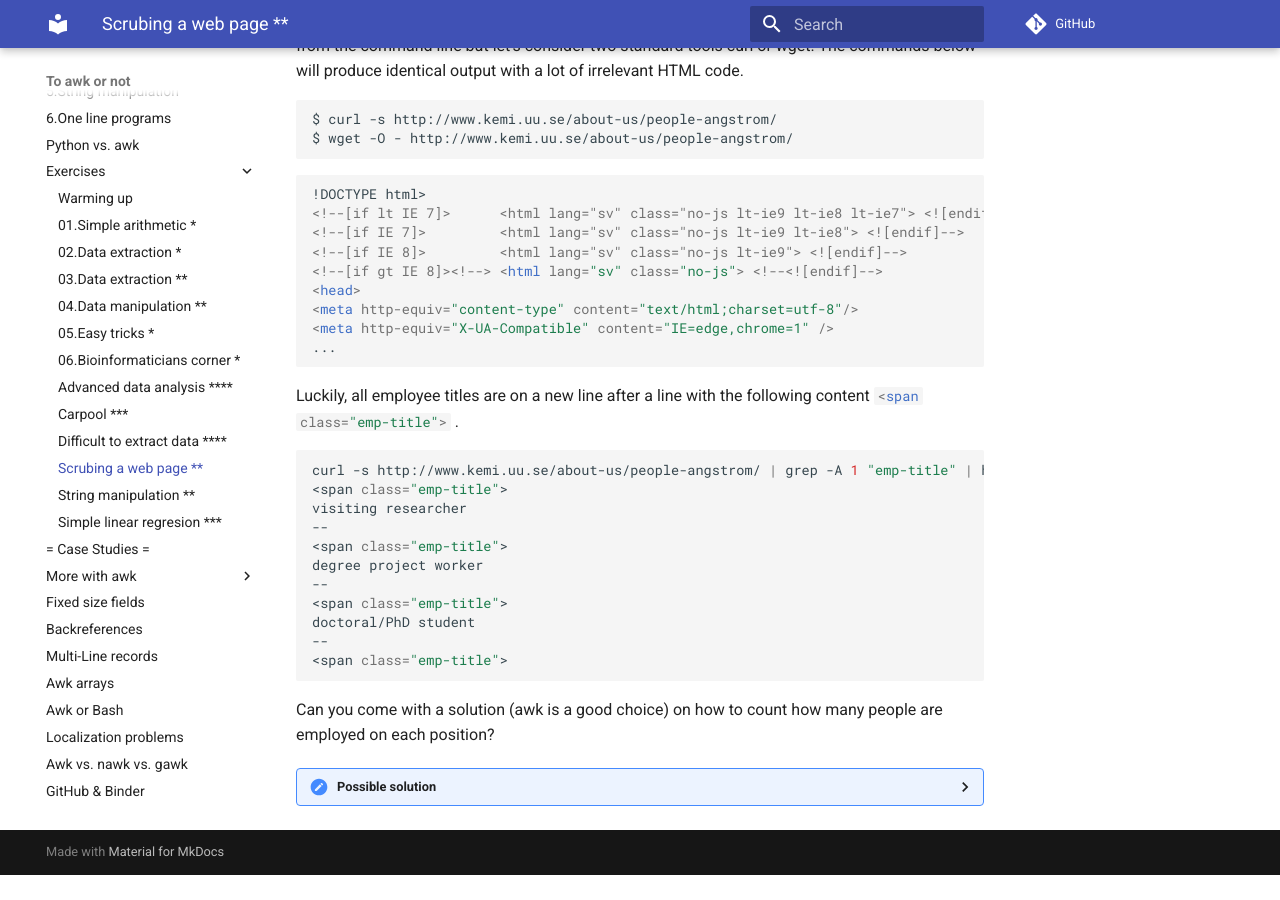
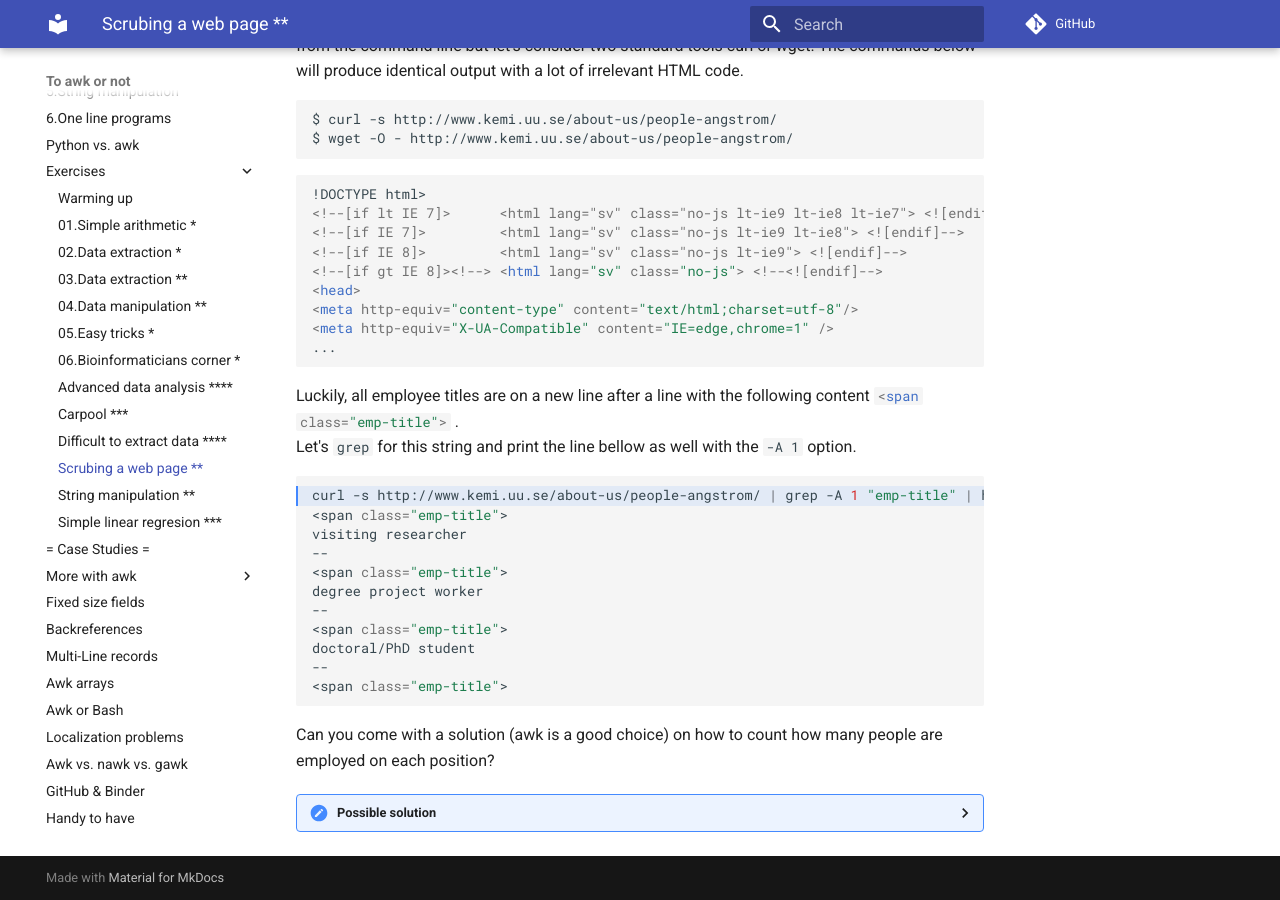
Before and after one commit to vkimb/to-awk-or-not, an MkDocs documentation site: the page built from docs/Exercises/Scrubbing.md, in a window 1280 px wide and 900 px high, scrolled down 600 px. Built offline with MkDocs 1.6.1 and Material for MkDocs 9.7.7, drawn with Linux system fonts in a browser that asks for light colours; comment, search, counter and statistics services are not loaded; before the commit the page ends 1475 px from its top, so only the background shows below that.

Commit message:
mkdocs21

````diff
--- a/docs/Exercises/Scrubbing.md
+++ b/docs/Exercises/Scrubbing.md
@@ -28,7 +28,9 @@
 
 
 Luckily, all employee titles are on a new line after a line with the following content `#!html <span class="emp-title">` .
-``` bash
+Let's `grep` for this string and print the line bellow as well with the `-A 1` option.
+
+``` bash hl_lines="1"
 curl -s http://www.kemi.uu.se/about-us/people-angstrom/ | grep -A 1 "emp-title" | head
 <span class="emp-title">
 visiting researcher
````
